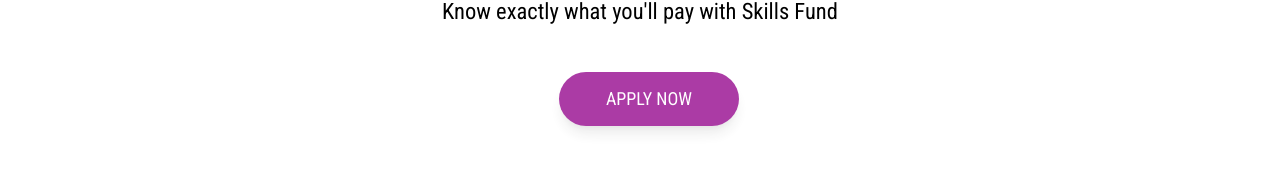
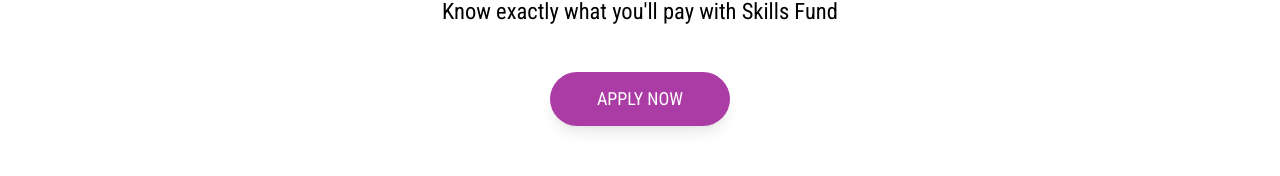
Before and after one commit to chrisdesilva/skills_fund_metis, a Gatsby site: page / in a window 1280 px wide. Shown: the part 238-414 px from the top of the page. Built offline with nearby package versions, Linux system fonts and the light colour scheme; Gatsby itself is replaced by a stand-in of ours; some packages are replaced by stand-ins of ours; no server answers.

Commit message:
Remove margin from banner apply now button

```diff
--- a/src/components/banner.js
+++ b/src/components/banner.js
@@ -9,7 +9,7 @@
                 <h2 className="text-base lg:text-xl font-light text-center text-black">Know exactly what you'll pay with Skills Fund</h2>
                 <div className="flex flex-col lg:flex-row pb-16">
                     <Button
-                        buttonClassName="opacityApply uppercase bg-primary p-3 lg:mb-0 lg:ml-4 w-40 rounded-full shadow-lg text-white"
+                        buttonClassName="opacityApply uppercase bg-primary p-3 w-40 rounded-full shadow-lg text-white"
                         divClassName="flex justify-center mt-5"
                         text="apply now"
                         onClick={props.applyNowOnClick}
```
